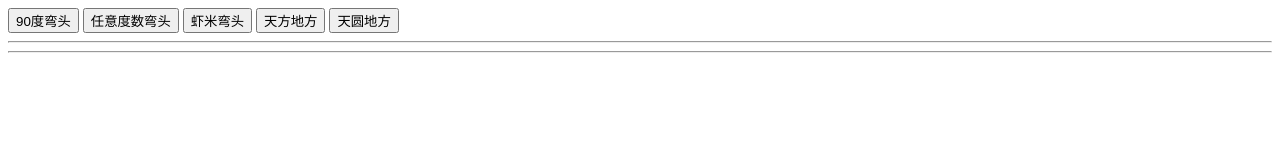
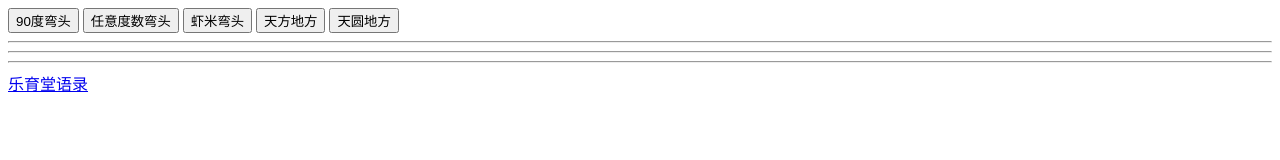
Before and after one commit to zithub2/bjzk, a plain HTML site: page index.html in a window 1280 px wide. Drawn offline with Linux system fonts and the light colour scheme.

Commit message:
Update index.html

```diff
--- a/index.html
+++ b/index.html
@@ -146,5 +146,9 @@ function solve_天圆地方(){
   <div id="inputs"></div>
   <hr />
   <div id="outputs"></div>
+  <hr />
+  <div id="links">
+    <a href='https://zithub2.github.io/books/LeYuTangYuLu/'>乐育堂语录</a>
+  </div>
 </body>
 </html>
```
